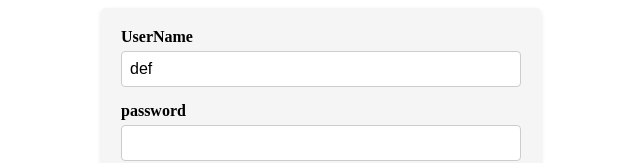
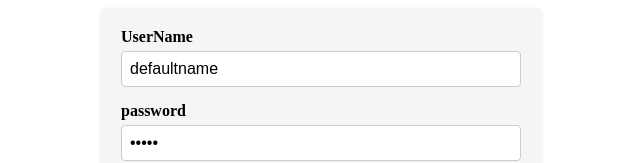
Before and after one commit to vishnuroshan/Angular-Forms, an Angular app: page / in a window 1280 px wide. Shown: the top 163 px of the page, without its empty margins (319-959 px from the left). Built offline with nearby package versions, Linux system fonts and the light colour scheme.

Commit message:
default values

```diff
--- a/src/app/form/form.component.ts
+++ b/src/app/form/form.component.ts
@@ -46,8 +46,8 @@ export class FormComponent implements OnInit{
 
   createForm(){
     this.form = this.fb.group({
-      userName: [{value: 'def', disabled: false }, [Validators.required, Validators.minLength(8), Validators.maxLength(10)]],
-      password: [{value: '', disabled: false }, [Validators.required, this.passwordValidator()]],
+      userName: [{value: 'defaultname', disabled: false }, [Validators.required, Validators.minLength(8), Validators.maxLength(15)]],
+      password: [{value: 'R@ils', disabled: false }, [Validators.required, this.passwordValidator()]],
       email: [{value: 'default@gmail.com', disabled: false },[Validators.required, Validators.email]],
       number: [{value: null, disabled: false },[Validators.required]],
       dropdownOption: [{value: null, disabled: false }, [Validators.required]],
```
